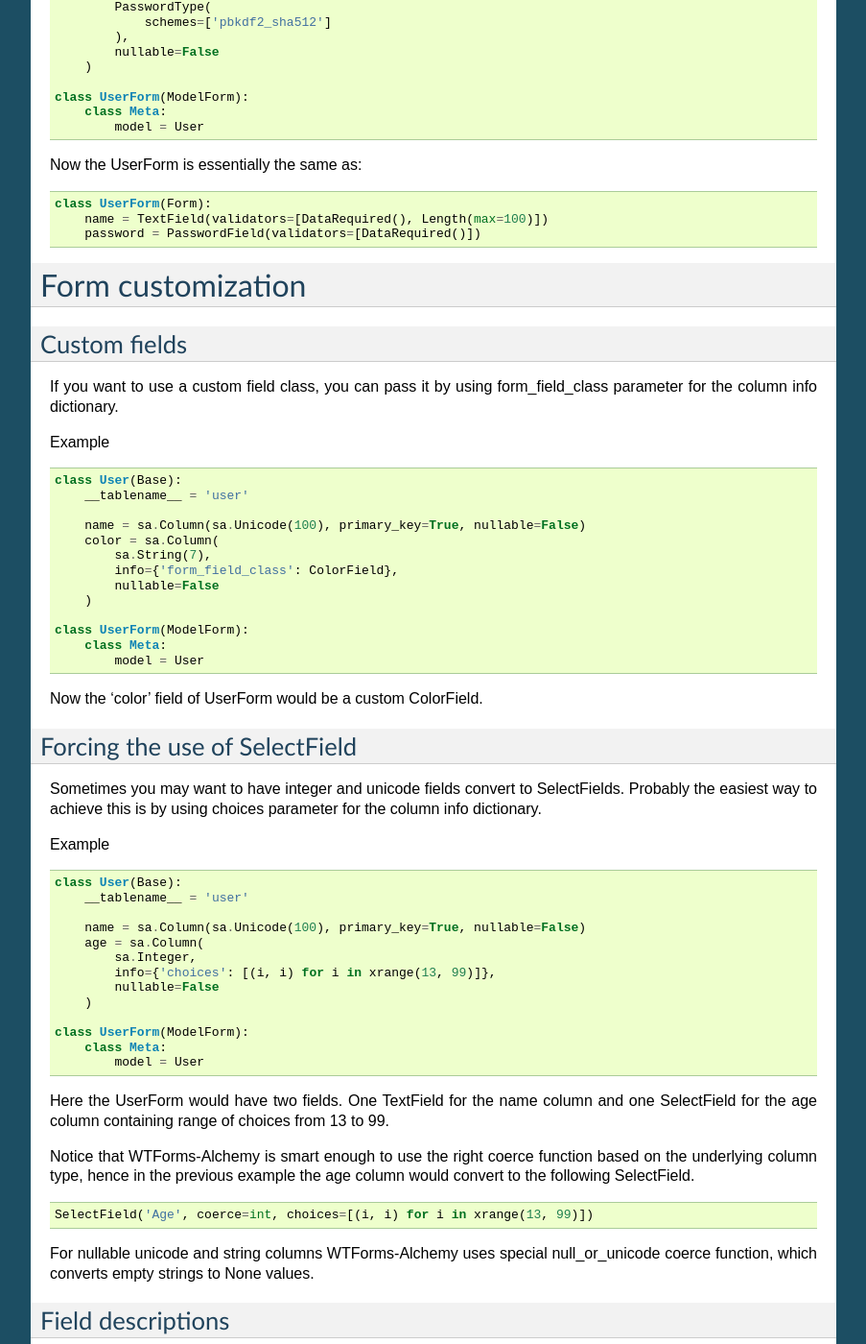
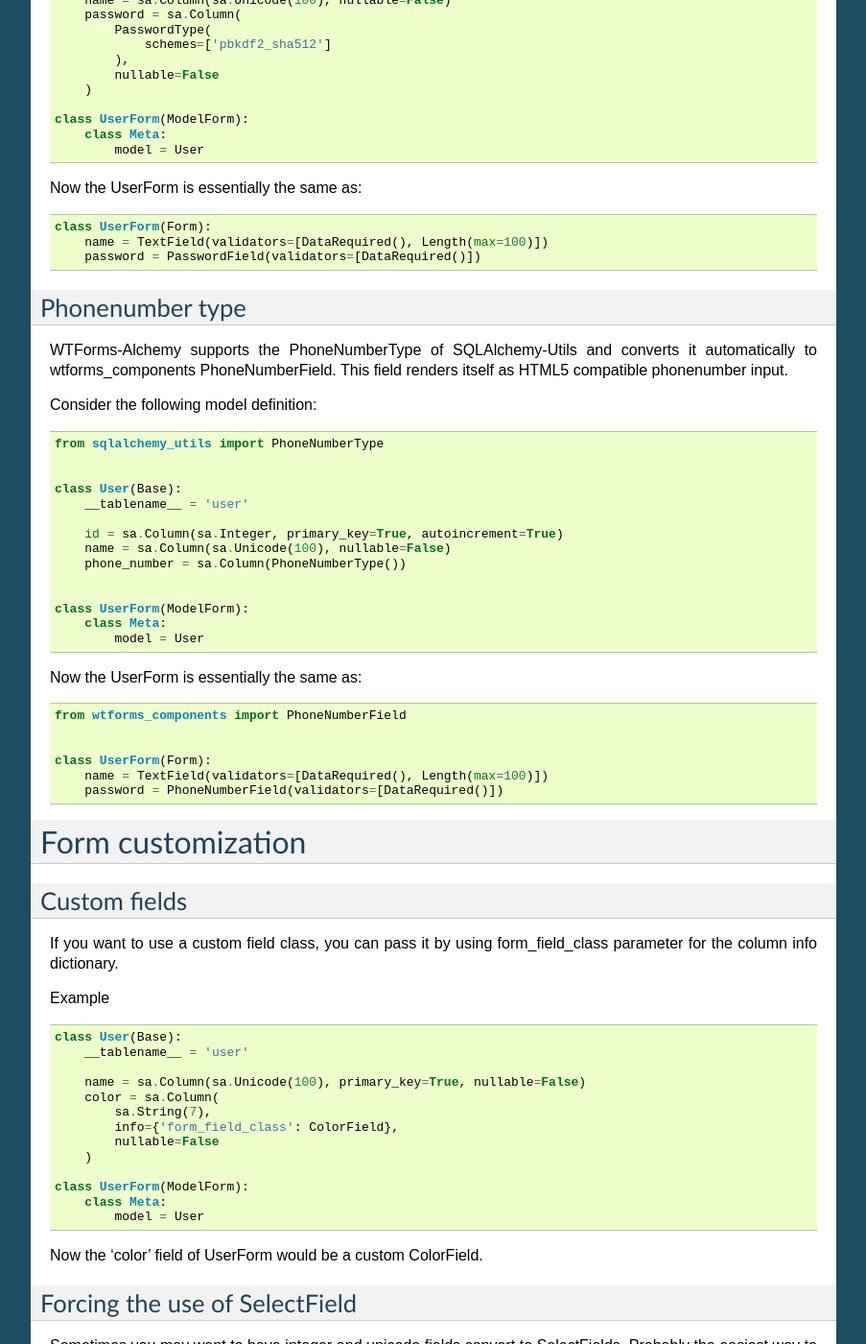
Before and after one commit to kvesteri/wtforms-alchemy, a Sphinx documentation site: the page built from docs/index.rst, in a window 1280 px wide and 1400 px high, scrolled down 4830 px. Shown: the whole window at 96% size, without its empty margins (198-1101 px from the left). Built offline with Sphinx 7.4.7, drawn with Linux system fonts in a browser that asks for light colours; some of the changed text lies outside the part shown.

Commit message:
Added more docs

```diff
--- a/docs/index.rst
+++ b/docs/index.rst
@@ -122,6 +122,7 @@ WTForms-Alchemy also supports many types provided by SQLAlchemy-Utils.
 ====================================    =================
  **SQAlchemy-Utils type**               **Form field**
 ------------------------------------    -----------------
+    ArrowType                           wtforms_components.fields.DateTimeField
     ColorType                           wtforms_components.fields.ColorField
     EmailType                           wtforms_components.fields.EmailField
     IPAddressType                       wtforms_components.fields.IPAddressField
@@ -314,6 +315,49 @@ Now the UserForm is essentially the same as:
     class UserForm(Form):
         name = TextField(validators=[DataRequired(), Length(max=100)])
         password = PasswordField(validators=[DataRequired()])
+
+
+
+
+Phonenumber type
+----------------
+
+WTForms-Alchemy supports the PhoneNumberType of SQLAlchemy-Utils and converts it automatically
+to wtforms_components PhoneNumberField. This field renders itself as HTML5 compatible phonenumber input.
+
+
+Consider the following model definition:
+
+::
+
+
+    from sqlalchemy_utils import PhoneNumberType
+
+
+    class User(Base):
+        __tablename__ = 'user'
+
+        id = sa.Column(sa.Integer, primary_key=True, autoincrement=True)
+        name = sa.Column(sa.Unicode(100), nullable=False)
+        phone_number = sa.Column(PhoneNumberType())
+
+
+    class UserForm(ModelForm):
+        class Meta:
+            model = User
+
+
+Now the UserForm is essentially the same as:
+
+::
+
+    from wtforms_components import PhoneNumberField
+
+
+    class UserForm(Form):
+        name = TextField(validators=[DataRequired(), Length(max=100)])
+        password = PhoneNumberField(validators=[DataRequired()])
+
 
 
 
```
